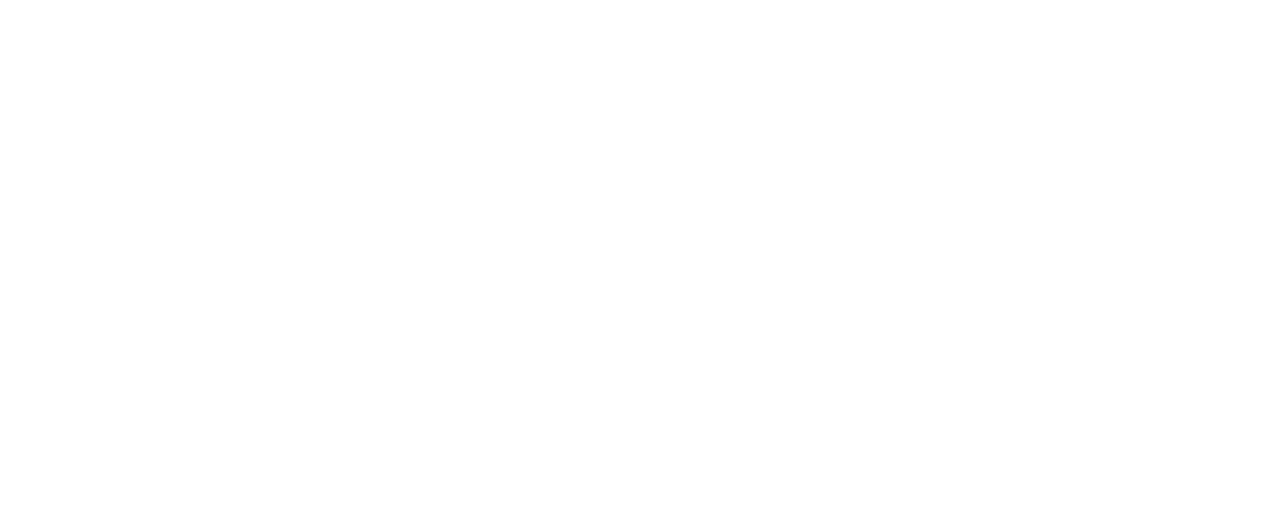
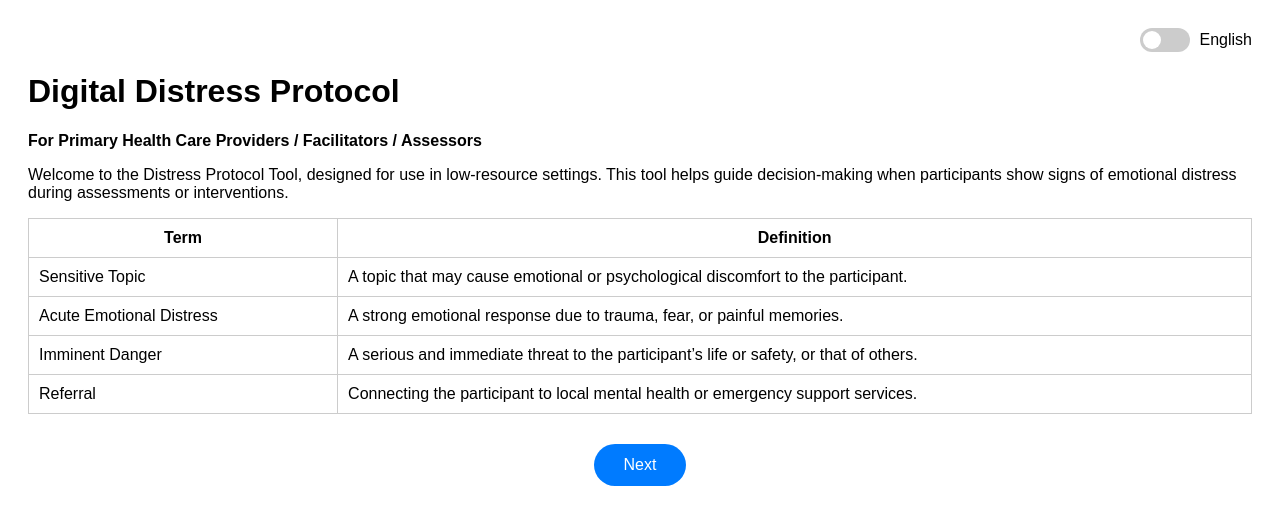
Before and after one commit to Abhi-Monash/digital-distress-protocol, a Vue app: page /intro in a window 1280 px wide. Before the commit this address had no page. Shown: the top 524 px of the page. Built offline with nearby package versions, Linux system fonts and the light colour scheme.

Commit message:
Updated IntroPageView with toggle and navigation

```diff
--- a/package.json
+++ b/package.json
@@ -2,10 +2,12 @@
   "name": "digital-distress-protocol",
   "version": "0.1.0",
   "private": true,
+  "homepage": "https://Abhi-Monash.github.io/digital-distress-protocol",
   "scripts": {
     "serve": "vue-cli-service serve",
     "build": "vue-cli-service build",
-    "lint": "vue-cli-service lint"
+    "lint": "vue-cli-service lint",
+    "deploy": "gh-pages -d dist"
   },
   "dependencies": {
     "core-js": "^3.8.3",
@@ -25,6 +27,7 @@
     "eslint-config-prettier": "^8.3.0",
     "eslint-plugin-prettier": "^4.0.0",
     "eslint-plugin-vue": "^8.0.3",
+    "gh-pages": "^5.0.0",
     "prettier": "^2.4.1"
   }
 }
--- a/public/index.html
+++ b/public/index.html
@@ -1,15 +1,19 @@
 <!DOCTYPE html>
 <html lang="">
   <head>
-    <meta charset="utf-8">
-    <meta http-equiv="X-UA-Compatible" content="IE=edge">
-    <meta name="viewport" content="width=device-width,initial-scale=1.0">
-    <link rel="icon" href="<%= BASE_URL %>favicon.ico">
+    <meta charset="utf-8" />
+    <meta http-equiv="X-UA-Compatible" content="IE=edge" />
+    <meta name="viewport" content="width=device-width,initial-scale=1.0" />
+    <link rel="icon" href="<%= BASE_URL %>favicon.ico" />
     <title><%= htmlWebpackPlugin.options.title %></title>
   </head>
   <body>
     <noscript>
-      <strong>We're sorry but <%= htmlWebpackPlugin.options.title %> doesn't work properly without JavaScript enabled. Please enable it to continue.</strong>
+      <strong
+        >We're sorry but <%= htmlWebpackPlugin.options.title %> doesn't work
+        properly without JavaScript enabled. Please enable it to
+        continue.</strong
+      >
     </noscript>
     <div id="app"></div>
     <!-- built files will be auto injected -->
--- a/src/router/index.js
+++ b/src/router/index.js
@@ -7,6 +7,11 @@
     name: "Home",
     component: HomeView,
   },
+  {
+    path: "/intro",
+    name: "IntroPage",
+    component: () => import("../views/IntroPageView.vue"),
+  },
 ];
 
 const router = createRouter({
--- a/src/views/HomeView.vue
+++ b/src/views/HomeView.vue
@@ -1,80 +1,78 @@
 <template>
-  <div class="home-container">
-    <h1>
-      <span class="highlight"> Digital Distress Protocol</span>
-    </h1>
-    <p>Please select your preferred language to begin:</p>
-
-    <div class="language-options">
-      <label>
-        <input type="radio" value="English" v-model="language" />
-        English
-      </label>
-      <label>
-        <input type="radio" value="Bangla" v-model="language" />
-        Bangla
-      </label>
+  <div class="home-hero">
+    <div class="overlay">
+      <div class="content">
+        <h1 class="protocol-name">Distress Protocol</h1>
+        <p class="tagline">
+          A Digital Distress Protocol for Compassionate Mental Health Support
+        </p>
+        <button class="get-started" @click="goToNextPage">Get Started</button>
+      </div>
     </div>
-
-    <button @click="continueToAssessment">Continue</button>
   </div>
 </template>
 
 <script>
 export default {
-  data() {
-    return {
-      language: "English",
-    };
-  },
   methods: {
-    continueToAssessment() {
-      this.$router.push({
-        name: "CategoryA",
-        query: { lang: this.language },
-      });
+    goToNextPage() {
+      this.$router.push({ name: "IntroPage" }); // Adjust route name as needed
     },
   },
 };
 </script>
 
 <style scoped>
-.home-container {
-  max-width: 600px;
-  margin: 60px auto;
-  text-align: center;
-  font-family: "Segoe UI", Tahoma, Geneva, Verdana, sans-serif;
-  color: #333;
+.home-hero {
+  background: url("https://source.unsplash.com/1600x900/?calm,nature,mental-health")
+    center/cover no-repeat;
+  height: 100vh;
+  margin: 0;
+  display: flex;
+  align-items: center;
+  justify-content: center;
 }
 
-.highlight {
-  color: #4a90e2;
+.overlay {
+  background-color: rgba(0, 0, 0, 0.5);
+  width: 100%;
+  height: 100%;
+  display: flex;
+  align-items: center;
+  justify-content: center;
 }
 
-.language-options {
-  margin: 20px 0;
-  display: flex;
-  justify-content: center;
-  gap: 40px;
+.content {
+  text-align: center;
+  color: white;
+  max-width: 700px;
+  padding: 0 20px;
 }
 
-label {
-  font-size: 1.1rem;
-  cursor: pointer;
+.protocol-name {
+  font-size: 4rem;
+  font-weight: bold;
+  color: #00bcd4;
+  margin-bottom: 10px;
 }
 
-button {
-  background-color: #4a90e2;
+.tagline {
+  font-size: 1.2rem;
+  margin-bottom: 30px;
+}
+
+.get-started {
+  padding: 14px 32px;
+  font-size: 1rem;
+  background-color: #00bcd4;
+  border: none;
+  border-radius: 30px;
   color: white;
-  padding: 12px 24px;
-  font-size: 1rem;
-  border: none;
-  border-radius: 6px;
   cursor: pointer;
   transition: background-color 0.3s ease;
 }
 
-button:hover {
-  background-color: #357ab8;
+.get-started:hover {
+  background-color: #0097a7;
 }
 </style>
--- /dev/null
+++ b/src/views/IntroPageView.vue
@@ -0,0 +1,210 @@
+<template>
+  <div class="intro-page">
+    <!-- Top right toggle -->
+    <div class="top-bar">
+      <div class="toggle-section">
+        <label class="toggle-switch">
+          <input type="checkbox" v-model="isBangla" />
+          <span class="slider"></span>
+        </label>
+        <span>{{ isBangla ? "বাংলা" : "English" }}</span>
+      </div>
+    </div>
+
+    <!-- Title and description -->
+    <h1>{{ t("title") }}</h1>
+    <p>
+      <strong>{{ t("audience") }}</strong>
+    </p>
+    <p>{{ t("intro") }}</p>
+
+    <!-- Terms table -->
+    <table>
+      <thead>
+        <tr>
+          <th>{{ t("term") }}</th>
+          <th>{{ t("definition") }}</th>
+        </tr>
+      </thead>
+      <tbody>
+        <tr v-for="item in terms" :key="item.term">
+          <td>{{ t(item.term) }}</td>
+          <td>{{ t(item.def) }}</td>
+        </tr>
+      </tbody>
+    </table>
+
+    <!-- Next button -->
+    <div class="next-button-wrapper">
+      <button class="next-button" @click="goToNext">Next</button>
+    </div>
+  </div>
+</template>
+
+<script>
+export default {
+  name: "IntroPageView",
+  data() {
+    return {
+      isBangla: false,
+      terms: [
+        { term: "sensitive", def: "sensitiveDef" },
+        { term: "acute", def: "acuteDef" },
+        { term: "danger", def: "dangerDef" },
+        { term: "referral", def: "referralDef" },
+      ],
+      translations: {
+        en: {
+          title: "Digital Distress Protocol",
+          audience:
+            "For Primary Health Care Providers / Facilitators / Assessors",
+          intro:
+            "Welcome to the Distress Protocol Tool, designed for use in low-resource settings. This tool helps guide decision-making when participants show signs of emotional distress during assessments or interventions.",
+          term: "Term",
+          definition: "Definition",
+          sensitive: "Sensitive Topic",
+          sensitiveDef:
+            "A topic that may cause emotional or psychological discomfort to the participant.",
+          acute: "Acute Emotional Distress",
+          acuteDef:
+            "A strong emotional response due to trauma, fear, or painful memories.",
+          danger: "Imminent Danger",
+          dangerDef:
+            "A serious and immediate threat to the participant’s life or safety, or that of others.",
+          referral: "Referral",
+          referralDef:
+            "Connecting the participant to local mental health or emergency support services.",
+        },
+        bn: {
+          title: "ডিজিটাল ডিস্ট্রেস প্রোটোকল",
+          audience:
+            "প্রাথমিক স্বাস্থ্যসেবা প্রদানকারী / ফ্যাসিলিটেটর / মূল্যায়নকারীদের জন্য",
+          intro:
+            "ডিস্ট্রেস প্রোটোকল টুলে স্বাগতম, যা স্বল্প-সম্পদ পরিবেশে ব্যবহারের জন্য ডিজাইন করা হয়েছে। এই টুলটি মূল্যায়ন বা হস্তক্ষেপের সময় অংশগ্রহণকারীদের মানসিক কষ্টের লক্ষণ দেখালে সিদ্ধান্ত গ্রহণে সহায়তা করে।",
+          term: "পরিভাষা",
+          definition: "সংজ্ঞা",
+          sensitive: "সংবেদনশীল বিষয়",
+          sensitiveDef:
+            "একটি বিষয় যা অংশগ্রহণকারীর মানসিক অস্বস্তি সৃষ্টি করতে পারে।",
+          acute: "তীব্র মানসিক কষ্ট",
+          acuteDef:
+            "ভয়, ট্রমা বা বেদনাদায়ক স্মৃতির কারণে তীব্র মানসিক প্রতিক্রিয়া।",
+          danger: "তাৎক্ষণিক বিপদ",
+          dangerDef: "অংশগ্রহণকারী বা অন্যদের জীবনের তাৎক্ষণিক ও গুরুতর হুমকি।",
+          referral: "রেফারাল",
+          referralDef:
+            "স্থানীয় মানসিক স্বাস্থ্য বা জরুরি সহায়তা পরিষেবার সাথে অংশগ্রহণকারীর সংযোগ স্থাপন।",
+        },
+      },
+    };
+  },
+  methods: {
+    t(key) {
+      return this.isBangla
+        ? this.translations.bn[key]
+        : this.translations.en[key];
+    },
+    goToNext() {
+      this.$router.push({ name: "NextFormPage" }); // Replace with your actual next route name
+    },
+  },
+};
+</script>
+
+<style scoped>
+.intro-page {
+  padding: 20px;
+  font-family: sans-serif;
+}
+
+/* Top bar styling */
+.top-bar {
+  display: flex;
+  justify-content: flex-end;
+  margin-bottom: 20px;
+}
+
+.toggle-section {
+  display: flex;
+  align-items: center;
+  gap: 10px;
+}
+
+.toggle-switch {
+  position: relative;
+  display: inline-block;
+  width: 50px;
+  height: 24px;
+}
+
+.toggle-switch input {
+  opacity: 0;
+  width: 0;
+  height: 0;
+}
+
+.slider {
+  position: absolute;
+  cursor: pointer;
+  top: 0;
+  left: 0;
+  right: 0;
+  bottom: 0;
+  background-color: #ccc;
+  border-radius: 24px;
+  transition: 0.4s;
+}
+
+.slider:before {
+  content: "";
+  position: absolute;
+  height: 18px;
+  width: 18px;
+  left: 3px;
+  bottom: 3px;
+  background-color: white;
+  border-radius: 50%;
+  transition: 0.4s;
+}
+
+.toggle-switch input:checked + .slider {
+  background-color: #2196f3;
+}
+
+.toggle-switch input:checked + .slider:before {
+  transform: translateX(26px);
+}
+
+/* Table styling */
+table {
+  width: 100%;
+  border-collapse: collapse;
+  margin-top: 16px;
+}
+
+th,
+td {
+  border: 1px solid #ccc;
+  padding: 10px;
+}
+
+/* Next button styling */
+.next-button-wrapper {
+  margin-top: 30px;
+  text-align: center;
+}
+
+.next-button {
+  padding: 12px 30px;
+  font-size: 1rem;
+  background-color: #007bff;
+  color: white;
+  border: none;
+  border-radius: 25px;
+  cursor: pointer;
+}
+
+.next-button:hover {
+  background-color: #0056b3;
+}
+</style>
--- a/vue.config.js
+++ b/vue.config.js
@@ -1,4 +1,3 @@
-const { defineConfig } = require("@vue/cli-service");
-module.exports = defineConfig({
-  transpileDependencies: true,
-});
+module.exports = {
+  publicPath: "/digital-distress-protocol/",
+};
```
Also changed, not shown: jsconfig.json (+2 -9 lines), src/main.js (+3 -4 lines), .eslintrc.js, 2 other files (tests, documents, lock files or other folders).
